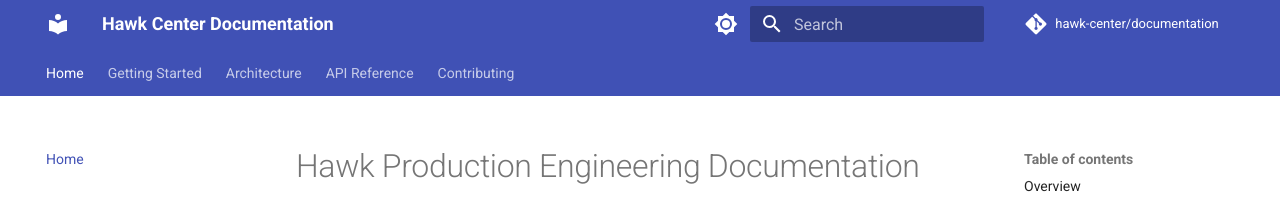
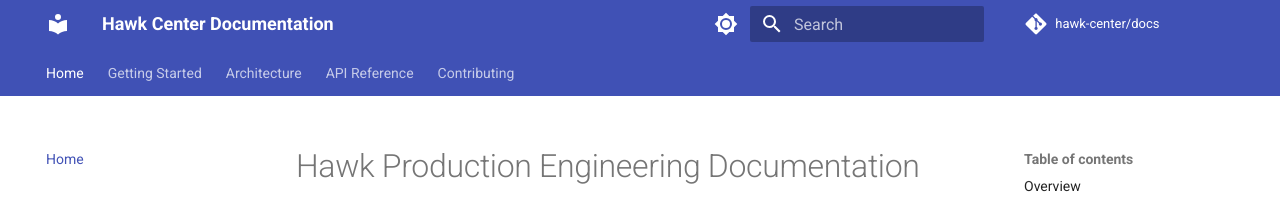
Before and after one commit to Hawk-Center/docs, an MkDocs documentation site: the page built from docs/index.md, in a window 1280 px wide. Shown: the top 205 px of the page. Built offline with MkDocs 1.6.1 and Material for MkDocs 9.7.7, drawn with Linux system fonts in a browser that asks for light colours; comment, search, counter and statistics services are not loaded.

Commit message:
changed repo from documentation to docs

```diff
--- a/mkdocs.yaml
+++ b/mkdocs.yaml
@@ -1,10 +1,10 @@
 # Project information
 site_name: Hawk Center Documentation
-site_url: https://hawk-center.github.io/documentation/
+site_url: https://hawk-center.github.io/docs/
 
 # Repository
-repo_name: hawk-center/documentation
-repo_url: https://github.com/Hawk-Center/hawk-sdk
+repo_name: hawk-center/docs
+repo_url: https://github.com/hawk-center/docs
 
 theme:
   name: material
```
